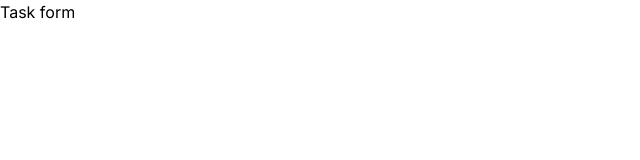
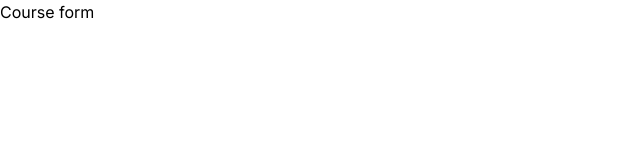
Before and after one commit to RodolfoGonzalezJ/learndotcode-rodolfo-gonzalez, a Next.js app: page /new in a window 1280 px wide. Shown: the top 160 px of the page, without its empty margins (0-640 px from the left). Built offline with nearby package versions, Linux system fonts and the light colour scheme.

Commit message:
Context API

```diff
--- a/src/app/about/page.js
+++ b/src/app/about/page.js
@@ -1,7 +1,15 @@
-function page() {
+"use client"
+
+import { useCourses } from "../../context/CoursesContext";
+
+function Page() {
+  const {courses} = useCourses()
+  console.log(courses)
   return (
+
+
     <div>About page</div>
   )
 }
 
-export default page
+export default Page
--- a/src/app/layout.js
+++ b/src/app/layout.js
@@ -1,3 +1,5 @@
+
+import { CourseProvider } from "../context/CoursesContext";
 import { Inter } from 'next/font/google'
 import './globals.css'
 
@@ -11,7 +13,11 @@ export const metadata = {
 export default function RootLayout({ children }) {
   return (
     <html lang="en">
-      <body className={inter.className}>{children}</body>
+      <body className={inter.className}>
+        <CourseProvider>
+        {children}
+        </CourseProvider>
+      </body>
     </html>
   )
 }
--- a/src/app/new/page.js
+++ b/src/app/new/page.js
@@ -1,6 +1,6 @@
 function Page() {
   return (
-    <div>Task form</div>
+    <div>Course form</div>
   )
 }
 
--- /dev/null
+++ b/src/context/CoursesContext.js
@@ -0,0 +1,19 @@
+"use client"
+
+import { createContext, useContext } from "react";
+
+export const CourseContext = createContext()
+
+export const useCourses = () => {
+    const context = useContext(CourseContext)
+    if(!context) throw new Error("useContext must used within a provider")
+    return context
+}
+
+export const CourseProvider = ({children}) => {
+    const courses = []
+
+    return <CourseContext.Provider value = {{courses,}}>
+        {children}
+    </CourseContext.Provider>
+}
```
